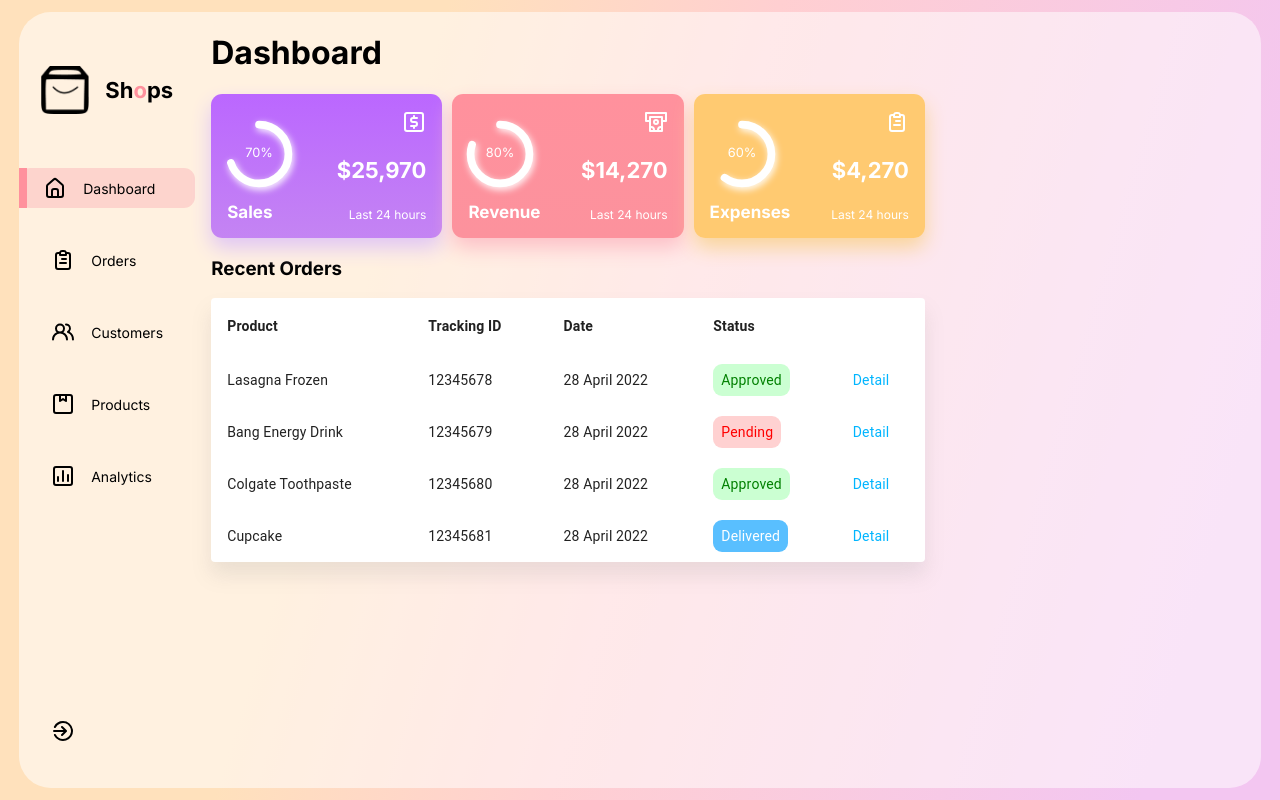
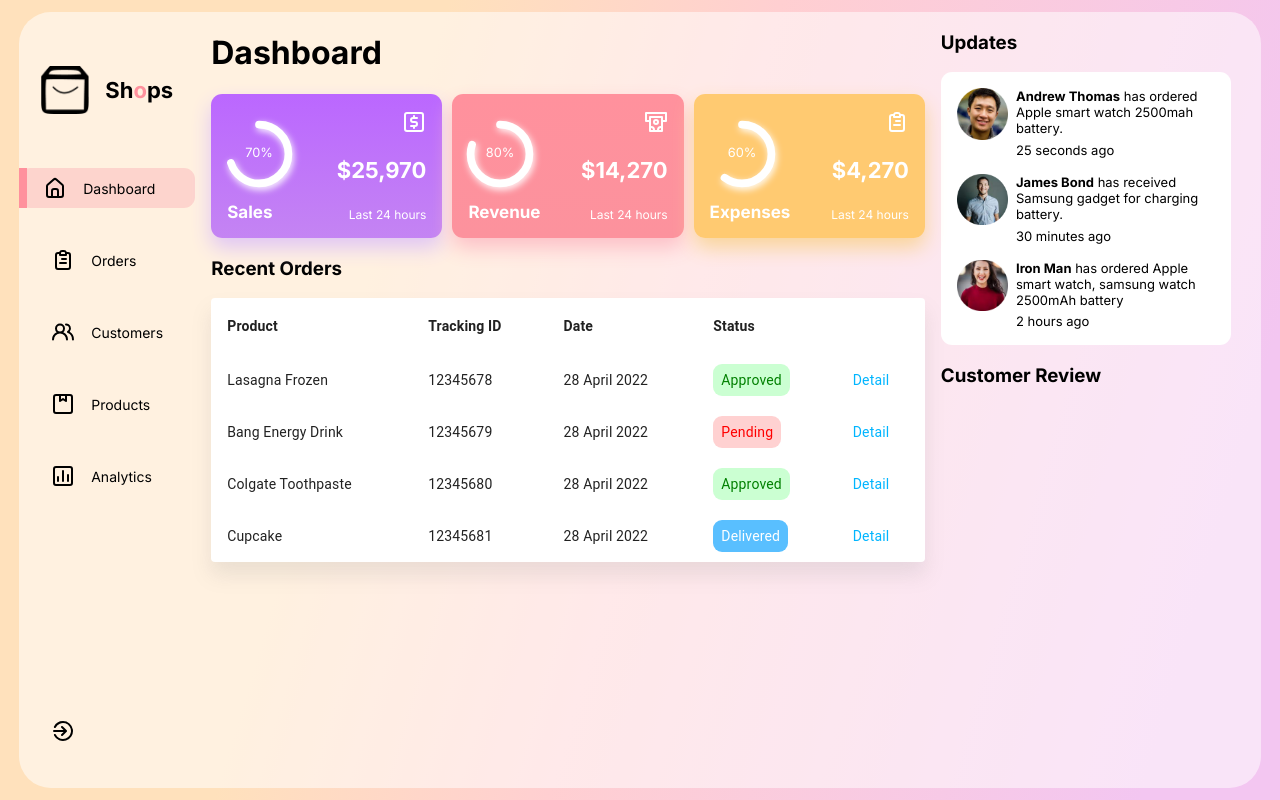
Before and after one commit to mrjiahoe/react-dashboard-tutorial, a React (Create React App) app: page / in a window 1280 px wide. Built offline with nearby package versions, Linux system fonts and the light colour scheme.

Commit message:
customer review card

```diff
--- a/src/App.js
+++ b/src/App.js
@@ -1,5 +1,6 @@
 import "./App.css";
 import MainDash from "./components/MainDash/MainDash";
+import RightSide from "./components/RightSide/RightSide";
 import Sidebar from "./components/Sidebar/Sidebar";
 
 function App() {
@@ -8,7 +9,7 @@ function App() {
 			<div className="AppGlass">
 				<Sidebar />
 				<MainDash />
-				<div></div>
+				<RightSide />
 			</div>
 		</div>
 	);
--- a/src/Data/Data.js
+++ b/src/Data/Data.js
@@ -9,6 +9,10 @@ import {
 	UilUsdSquare,
 	UilMoneyWithdrawal,
 } from "@iconscout/react-unicons";
+
+import img1 from "../imgs/img1.png";
+import img2 from "../imgs/img2.png";
+import img3 from "../imgs/img3.png";
 
 // Sidebar Data
 export const SidebarData = [
@@ -90,3 +94,25 @@ export const CardsData = [
 		],
 	},
 ];
+
+// Recent Update Cards Data
+export const UpdatesData = [
+	{
+		img: img1,
+		name: "Andrew Thomas",
+		noti: "has ordered Apple smart watch 2500mah battery.",
+		time: "25 seconds ago",
+	},
+	{
+		img: img2,
+		name: "James Bond",
+		noti: "has received Samsung gadget for charging battery.",
+		time: "30 minutes ago",
+	},
+	{
+		img: img3,
+		name: "Iron Man",
+		noti: "has ordered Apple smart watch, samsung watch 2500mAh battery",
+		time: "2 hours ago",
+	},
+];
--- /dev/null
+++ b/src/components/RightSide/RightSide.css
@@ -0,0 +1,6 @@
+.RightSide {
+	display: flex;
+	flex-direction: column;
+	width: 95%;
+	/* justify-content: space-evenly; */
+}
--- /dev/null
+++ b/src/components/RightSide/RightSide.jsx
@@ -0,0 +1,19 @@
+import React from "react";
+import Updates from "../Updates/Updates";
+import "./RightSide.css";
+
+const RightSide = () => {
+	return (
+		<div className="RightSide">
+			<div>
+				<h3>Updates</h3>
+				<Updates />
+			</div>
+			<div>
+				<h3>Customer Review</h3>
+			</div>
+		</div>
+	);
+};
+
+export default RightSide;
--- /dev/null
+++ b/src/components/Updates/Updates.css
@@ -0,0 +1,24 @@
+.Updates {
+	width: 85%;
+	background: white;
+	border-radius: 0.7rem;
+	padding: 1rem;
+	gap: 1rem;
+	display: flex;
+	flex-direction: column;
+	font-size: 13px;
+}
+
+.update {
+	display: flex;
+	gap: 0.5rem;
+}
+
+.update > img {
+	width: 3.2rem;
+	height: 3.2rem;
+}
+
+.noti > div > span:nth-of-type(1) {
+	font-weight: bold;
+}
--- /dev/null
+++ b/src/components/Updates/Updates.jsx
@@ -0,0 +1,26 @@
+import React from "react";
+import { UpdatesData } from "../../Data/Data";
+import "./Updates.css";
+
+const Updates = () => {
+	return (
+		<div className="Updates">
+			{UpdatesData.map((update) => {
+				return (
+					<div className="update">
+						<img src={update.img} alt="profile pic" />
+						<div className="noti">
+							<div style={{ marginBottom: "0.35rem" }}>
+								<span>{update.name}</span>
+								<span> {update.noti}</span>
+							</div>
+							<span>{update.time}</span>
+						</div>
+					</div>
+				);
+			})}
+		</div>
+	);
+};
+
+export default Updates;
```
